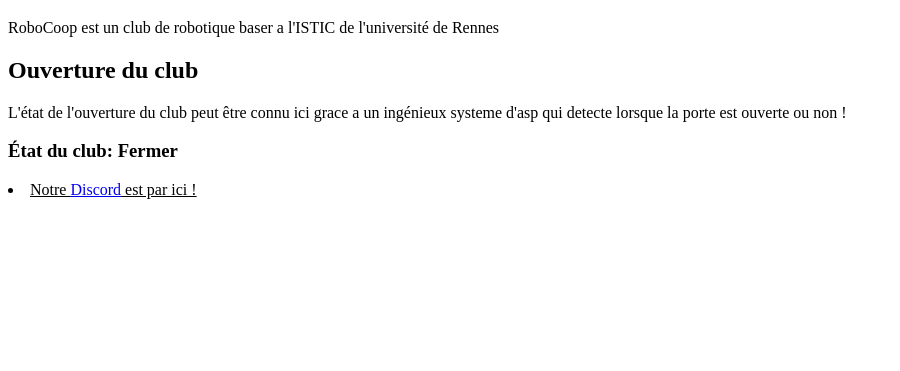
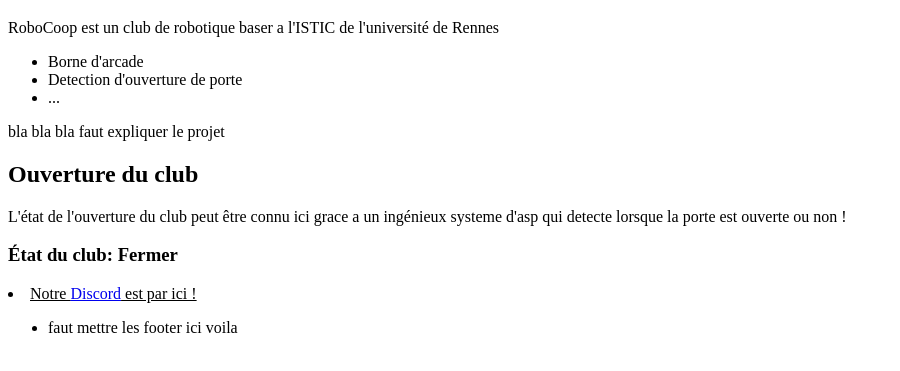
Before and after one commit to Etheriouse/RoboCoop-web, a plain HTML site: page index.html in a window 1280 px wide. Shown: the part 61-432 px from the top of the page, without its empty margins (0-900 px from the left). Drawn offline with Linux system fonts and the light colour scheme.

Commit message:
Update index.html

```diff
--- a/index.html
+++ b/index.html
@@ -8,11 +8,29 @@
 
   </nav>
   <body>
-    <h1>RoboCoop</h1>
 
-    <p>RoboCoop est un club de robotique baser a l'ISTIC de l'université de Rennes</p>
+    <div class="accueil">
 
-    <!--Inserer page -->
+        <h1>RoboCoop</h1>
+
+        <p>RoboCoop est un club de robotique baser a l'ISTIC de l'université de Rennes</p>
+
+      </div>
+
+      <div class="projet">
+
+        <ul>
+          <li>Borne d'arcade</li>
+          <li>Detection d'ouverture de porte</li>
+          <li>...</li>
+        </ul>
+
+        <div class="borne_arcade">
+
+          <p>bla bla bla faut expliquer le projet</p>
+        </div>
+
+      </div>
 
       <div class="porte">
           <h2>Ouverture du club</h2>
@@ -37,6 +55,8 @@
   </body>
 
   <footer>
-
+    <ul>
+      <li>faut mettre les footer ici voila</li>
+    </ul>
   </footer>
 </html>
```
